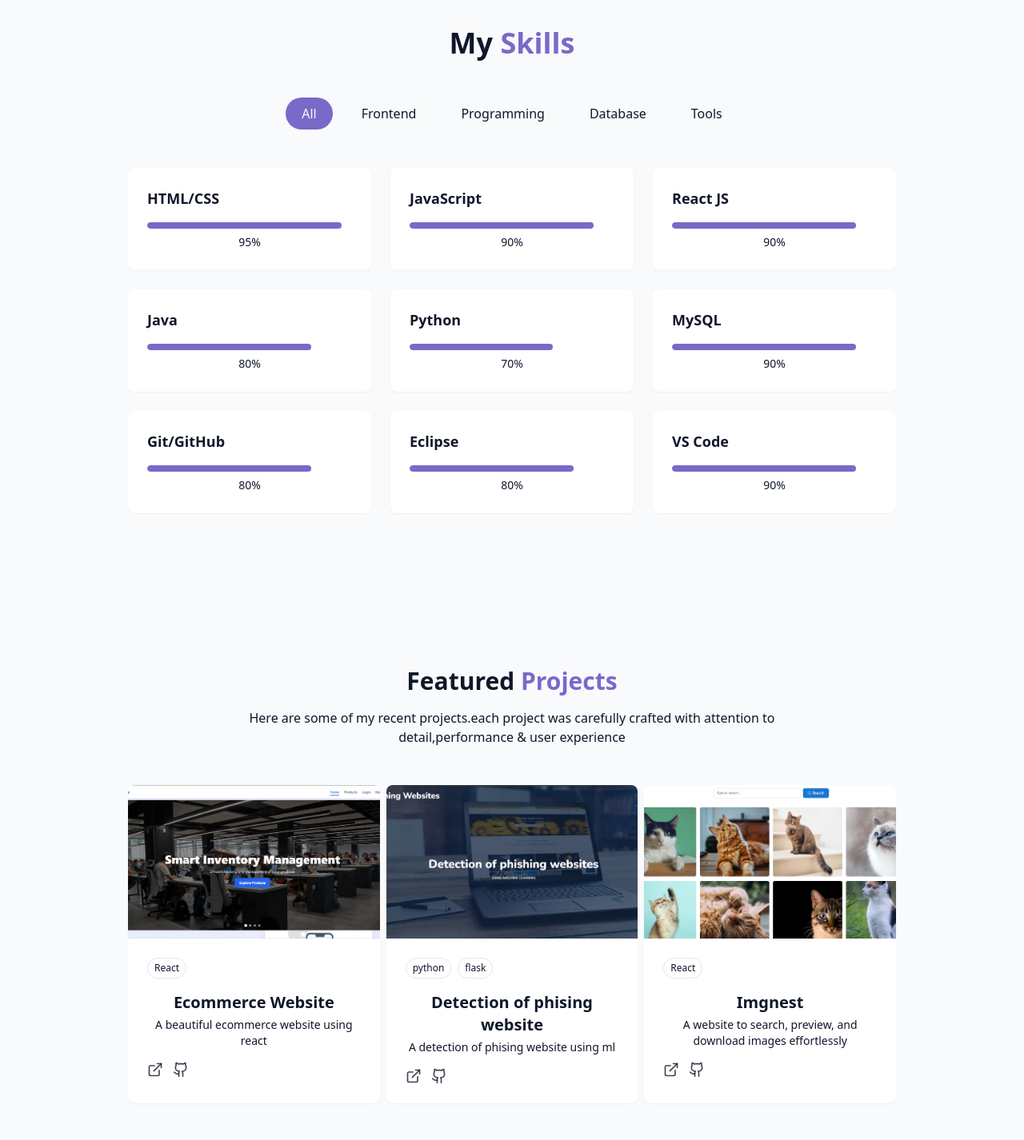
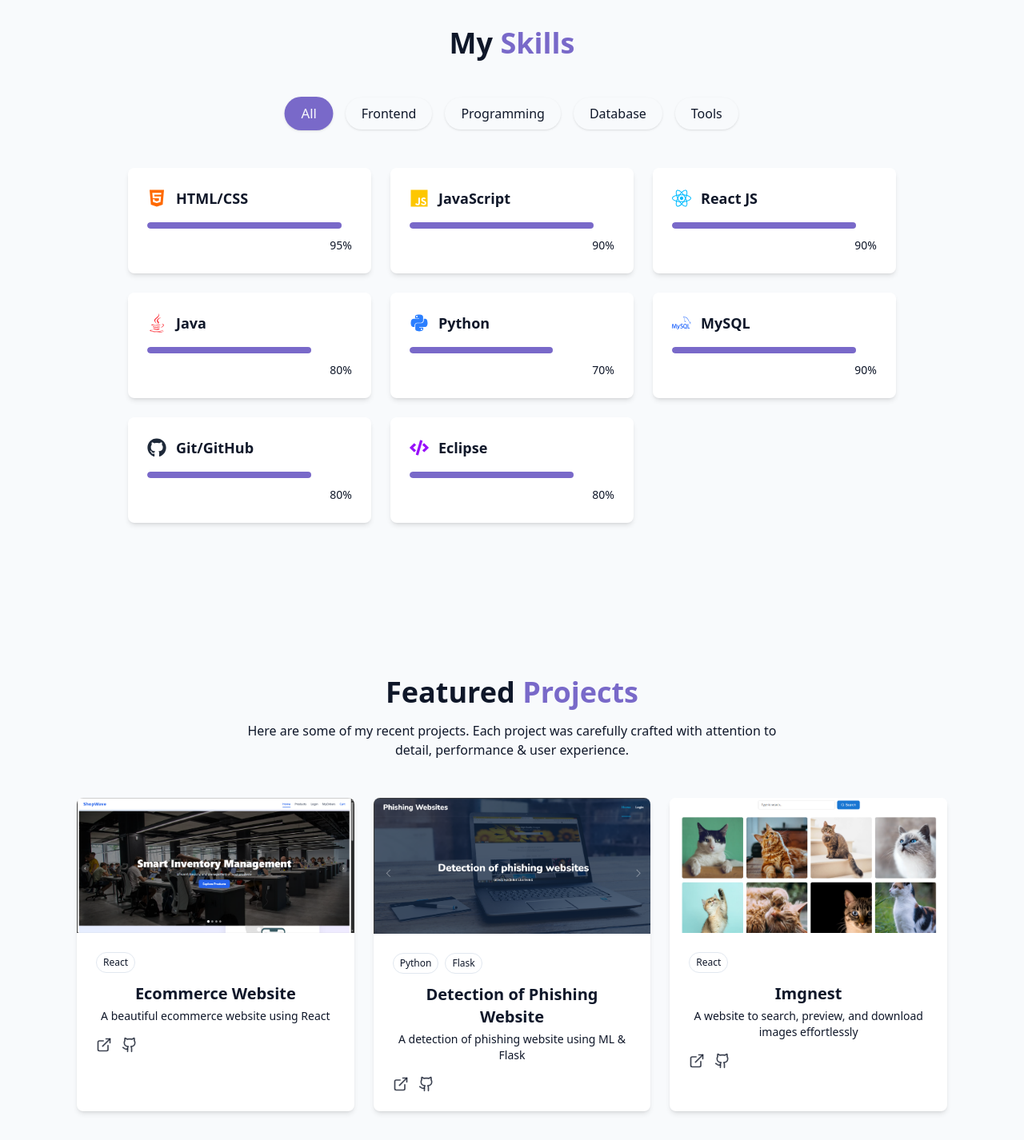
Before and after one commit to UzmaSulthana27/portfolio, a React (Vite) app: page / in a window 1280 px wide. Shown: the part 1640-3066 px from the top of the page at 80% size. Built offline with nearby package versions, Linux system fonts and the light colour scheme.

Commit message:
minor-update on projects&skills

```diff
--- a/package.json
+++ b/package.json
@@ -17,6 +17,7 @@
     "lucide-react": "^0.542.0",
     "react": "^19.1.1",
     "react-dom": "^19.1.1",
+    "react-icons": "^5.5.0",
     "react-router-dom": "^7.8.2",
     "tailwind-merge": "^3.3.1",
     "tailwindcss": "^4.1.12"
--- a/src/components/ProjectsSection.jsx
+++ b/src/components/ProjectsSection.jsx
@@ -1,30 +1,29 @@
-import { Description } from "@radix-ui/react-toast";
 import { ArrowRight, ExternalLink, Github } from "lucide-react";
 
 const projects = [
   {
     id: 1,
     title: "Ecommerce Website",
-    Description: "A beautiful ecommerce website using react ",
-    image: "public/Projects/ecommerce.png",
+    Description: "A beautiful ecommerce website using React",
+    image: "/Projects/ecommerce.png", // ✅ fixed path
     tags: ["React"],
     demoUrl: "#",
     githubUrl: "https://github.com/UzmaSulthana27/ecommerce",
   },
   {
-    id: 1,
-    title: "Detection of phising website",
-    Description: "A detection of phising website using ml ",
-    image: "public/Projects/phising.png",
-    tags: ["python", "flask"],
+    id: 2,
+    title: "Detection of Phishing Website",
+    Description: "A detection of phishing website using ML & Flask",
+    image: "/Projects/phising.png", // ✅ fixed path
+    tags: ["Python", "Flask"],
     demoUrl: "#",
-    githubUrl: "#",
+    githubUrl: "https://github.com/UzmaSulthana27/Phishing-website",
   },
   {
-    id: 1,
+    id: 3,
     title: "Imgnest",
     Description: "A website to search, preview, and download images effortlessly",
-    image: "/public/Projects/imgnest.png",
+    image: "/Projects/imgnest.png", // ✅ fixed path
     tags: ["React"],
     demoUrl: "#",
     githubUrl: "https://github.com/UzmaSulthana27/PhotoFinder",
@@ -34,41 +33,54 @@ const projects = [
 export const ProjectsSection = () => {
   return (
     <section id="projects" className="py-24 px-4 relative">
-      <div className="container mx-auto max-w-5xl">
-        <h2 className="text-3xl md:texgt-4xl font-bold mb-4 text-center">
+      <div className="container mx-auto max-w-6xl">
+        {/* Heading */}
+        <h2 className="text-3xl md:text-4xl font-bold mb-4 text-center">
           Featured <span className="text-primary">Projects</span>
         </h2>
         <p className="text-center text-muted-foreground mb-12 max-w-2xl mx-auto">
-          Here are some of my recent projects.each project was carefully crafted
-          with attention to detail,performance & user experience
+          Here are some of my recent projects. Each project was carefully crafted
+          with attention to detail, performance & user experience.
         </p>
-        <div className="grid grid-cols-1 md:grid-cols-2 lg:grid-cols-3 gap-2">
-          {projects.map((project, key) => (
+
+        {/* Projects Grid */}
+        <div className="grid grid-cols-1 sm:grid-cols-2 lg:grid-cols-3 gap-6">
+          {projects.map((project) => (
             <div
-              key={key}
-              className="group bg-card rounded-lg overflow-hidden shadow-xs card-hover"
+              key={project.id}
+              className="group bg-card rounded-lg overflow-hidden shadow-md hover:shadow-xl transition-shadow duration-300"
             >
-              <div className="h-48 overflow-hidden">
+              {/* Image */}
+              <div className="overflow-hidden">
                 <img
                   src={project.image}
                   alt={project.title}
-                  className="w-full h-full object-cover transition-transform duration-500 group-hover:scale-110"
+                  className="w-full h-auto object-contain transition-transform duration-500 group-hover:scale-105"
                 />
               </div>
-              <div className="p-6">
-                <div className="flex flex-wrap gap-2 mb-4 ">
-                  {project.tags.map((tag) => (
-                    <span className="px-2 py-1 text-xs font-medium rounded-full border bg-secondary text-secondary-foreground">
+
+              {/* Card Content */}
+              <div className="p-4 sm:p-6">
+                <div className="flex flex-wrap gap-2 mb-3">
+                  {project.tags.map((tag, index) => (
+                    <span
+                      key={index}
+                      className="px-2 py-1 text-xs font-medium rounded-full border bg-secondary text-secondary-foreground"
+                    >
                       {tag}
                     </span>
                   ))}
                 </div>
-                <h3 className="text-xl font-semibold mb-1">{project.title}</h3>
+                <h3 className="text-lg sm:text-xl font-semibold mb-1">
+                  {project.title}
+                </h3>
                 <p className="text-muted-foreground text-sm mb-4">
                   {project.Description}
                 </p>
+
+                {/* Links */}
                 <div className="flex justify-between items-center">
-                  <div className="flex space-x-3 ">
+                  <div className="flex space-x-3">
                     <a
                       href={project.demoUrl}
                       target="_blank"
@@ -90,6 +102,7 @@ export const ProjectsSection = () => {
           ))}
         </div>
 
+        {/* GitHub Button */}
         <div className="text-center mt-12">
           <a
             className="cosmic-button w-fit flex items-center mx-auto gap-2"
--- a/src/components/SkillsSection.jsx
+++ b/src/components/SkillsSection.jsx
@@ -1,65 +1,100 @@
-import { useState } from "react";
-import {cn} from "@/lib/utils";
+import { useState, useEffect } from "react";
+import { cn } from "@/lib/utils";
+import { FaHtml5, FaCss3Alt, FaJs, FaReact, FaJava, FaPython, FaDatabase, FaGitAlt, FaGithub, FaCode } from "react-icons/fa";
+import { SiMysql} from "react-icons/si";
 
-const skills=[
-    //frontend
-    {name:"HTML/CSS", level:95, category:"frontend" },
-    {name:"JavaScript", level:90, category:"frontend" },
-    {name:"React JS", level:90, category:"frontend" },
 
-    {name:"Java",level:80,category:"programming"},
-    {name:"Python",level:70,category:"programming"},
-    {name:"MySQL", level:90, category:"database"},
+// Skill data with icons
+const skills = [
+  { name: "HTML/CSS", level: 95, category: "frontend", icon: <FaHtml5 className="text-orange-500" /> },
+  { name: "JavaScript", level: 90, category: "frontend", icon: <FaJs className="text-yellow-400" /> },
+  { name: "React JS", level: 90, category: "frontend", icon: <FaReact className="text-sky-400" /> },
 
-    //tools
-    {name:"Git/GitHub",level:80,category:"tools"},
-    {name:"Eclipse",level:80,category:"tools"},
-    {name:"VS Code", level:90,category:"tools"},
+  { name: "Java", level: 80, category: "programming", icon: <FaJava className="text-red-500" /> },
+  { name: "Python", level: 70, category: "programming", icon: <FaPython className="text-blue-500" /> },
+
+  { name: "MySQL", level: 90, category: "database", icon: <SiMysql className="text-blue-600" /> },
+
+  { name: "Git/GitHub", level: 80, category: "tools", icon: <FaGithub className="text-gray-800" /> },
+  { name: "Eclipse", level: 80, category: "tools", icon: <FaCode className="text-purple-600" /> },
+//   { name: "VS Code", level: 90, category: "tools", icon: <SiVisualstudiocode className="text-blue-500" /> }, // ✅ fixed
 ];
 
-const categories=["all","frontend","programming","database","tools"];
 
-export const SkillsSection=()=>{
-    const [activeCategory,setActiveCategory]=useState("all");
 
-    const filteredSkills=skills.filter((skill)=>activeCategory === "all" || skill.category === activeCategory);
+const categories = ["all", "frontend", "programming", "database", "tools"];
 
-    return(
-        <section id="skills" className="py-24 px-4 relative  bf-secondary/30">
+export const SkillsSection = () => {
+  const [activeCategory, setActiveCategory] = useState("all");
+  const [animated, setAnimated] = useState(false);
+
+  // Animate bars when mounted
+  useEffect(() => {
+    const timeout = setTimeout(() => setAnimated(true), 200);
+    return () => clearTimeout(timeout);
+  }, []);
+
+  const filteredSkills = skills.filter(
+    (skill) => activeCategory === "all" || skill.category === activeCategory
+  );
+
+  return (
+    <section id="skills" className="py-24 px-4 relative bg-secondary/30">
       <div className="container mx-auto max-w-5xl">
+        {/* Heading */}
         <h2 className="text-3xl md:text-4xl font-bold mb-12 text-center">
           My <span className="text-primary"> Skills</span>
         </h2>
 
-
+        {/* Category Buttons */}
         <div className="flex flex-wrap justify-center gap-4 mb-12">
-                  {categories.map((category,key)=>(
-                       <button key={key} onClick={()=> setActiveCategory(category)}
-                       className={cn("px-5 py-2 rounded-full transition-colors duration-300 capitalize",
-                        activeCategory === category ? "bg-primary text-primary-foreground" : "bg-secondary/70 text-foreground hover:bg-secondary")}>
+          {categories.map((category, key) => (
+            <button
+              key={key}
+              onClick={() => setActiveCategory(category)}
+              className={cn(
+                "px-5 py-2 rounded-full transition-all duration-300 capitalize shadow-sm",
+                activeCategory === category
+                  ? "bg-primary text-primary-foreground scale-105"
+                  : "bg-secondary/70 text-foreground hover:bg-secondary"
+              )}
+            >
               {category}
             </button>
           ))}
         </div>
 
+        {/* Skills Grid */}
         <div className="grid grid-cols-1 sm:grid-cols-2 lg:grid-cols-3 gap-6">
-                   {filteredSkills.map((skill,key)=>(
-                    <div key={key} className="bg-card p-6 rounded-lg shadow-xs card-hover">
-                        <div className="text-left mb-4">
+          {filteredSkills.map((skill, key) => (
+            <div
+              key={key}
+              className="bg-card p-6 rounded-lg shadow-md hover:shadow-xl hover:scale-[1.02] transition-transform duration-300"
+            >
+              {/* Icon + Name */}
+              <div className="flex items-center gap-3 mb-4">
+                <div className="text-2xl">{skill.icon}</div>
                 <h3 className="font-semibold text-lg">{skill.name}</h3>
               </div>
+
+              {/* Progress Bar */}
               <div className="w-full bg-secondary/50 h-2 rounded-full overflow-hidden">
-                            <div className="bg-primary h-2 rounded-full origin-left animate-[grow_1.5s_ease-out"
-                              style={{width: skill.level + "%"}}
+                <div
+                  className="bg-primary h-2 rounded-full transition-all duration-1000 ease-out"
+                  style={{ width: animated ? skill.level + "%" : "0%" }}
                 />
               </div>
-                        <div className="text-righ mt-1 ">
-                            <span className="text-sm text-muted-foreground">{skill.level}%</span>
+
+              {/* Percentage */}
+              <div className="text-right mt-2">
+                <span className="text-sm text-muted-foreground">
+                  {skill.level}%
+                </span>
               </div>
             </div>
           ))}
         </div>
       </div>
     </section>
-    )
-}
+  );
+};
```
Also changed, not shown: 1 other file (tests, documents, lock files or other folders). Lines whose indentation alone changed are shown as unchanged.
